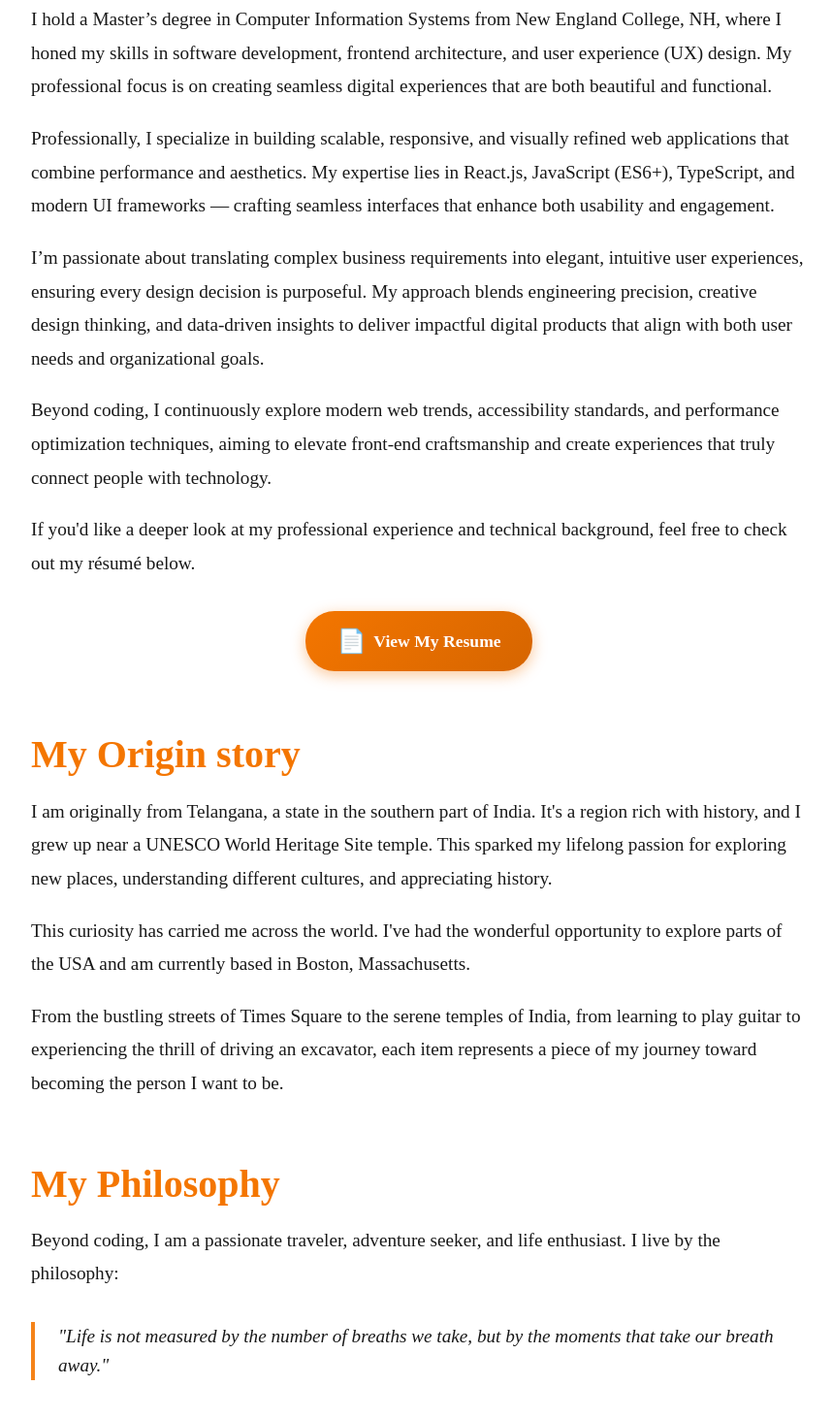
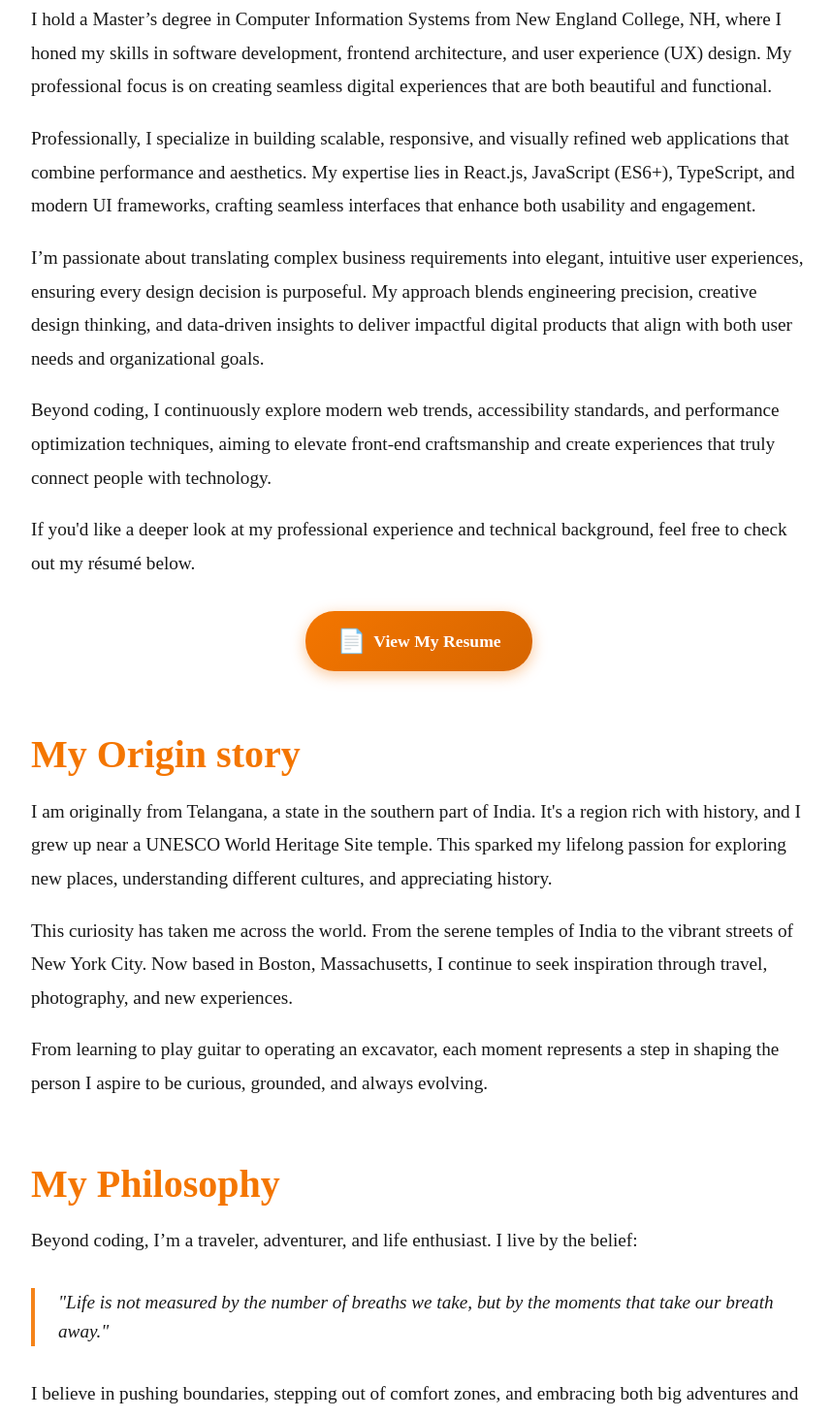
Before and after one commit to anudeepreddy702/Anudeep-Polepally, a React (Vite) app: page /about in a window 1280 px wide. Shown: the part 1160-2622 px from the top of the page at 97% size, without its empty margins (208-1067 px from the left). Built offline with nearby package versions, Linux system fonts and the light colour scheme.

Commit message:
fixed_about_intro

```diff
--- a/src/Group/Aboutsite.jsx
+++ b/src/Group/Aboutsite.jsx
@@ -8,7 +8,7 @@ function Aboutsite({ darkMode, toggleMode }) {
     <Navi darkMode={darkMode} toggleMode={toggleMode} />
       <SidebarMenu />
     <section className="about-site-section">
-      <h2 className="about-site-title">About This Site</h2>
+      <h2 className="about-site-title">Behind This Website</h2>
 
       <div className="site-info-grid">
         <div className="site-info-card">
--- a/src/Group/Homepage.jsx
+++ b/src/Group/Homepage.jsx
@@ -12,9 +12,9 @@ function Homepage({ darkMode, toggleMode }) {
       <div className="page-container">
         <section className="about-section">
           <div className="about-content">
-            <h2>About me & My origin story</h2>
+            <h2>Meet Anudeep</h2>
             <div className="about-intro">
-              <h3>Hi, I'm Anudeep Reddy  Polepally (Andy)!👋</h3>
+              <h3>Hi, I'm <strong>Anudeep Reddy  Polepally(Andy)!</strong>👋</h3>
 
               <p>I'm a Frontend Engineer with over 4 years of experience in crafting dynamic, responsive,
                 and user-centric web interfaces.
@@ -38,13 +38,13 @@ function Homepage({ darkMode, toggleMode }) {
                 My professional focus is on creating seamless digital experiences that are both beautiful and functional.</p>
               <p>
                 Professionally, I specialize in building scalable, responsive, and visually refined web applications that combine performance and aesthetics.
-                My expertise lies in React.js, JavaScript (ES6+), TypeScript, and modern UI frameworks — crafting seamless interfaces that enhance both usability and engagement.</p>
+                My expertise lies in React.js, JavaScript (ES6+), TypeScript, and modern UI frameworks, crafting seamless interfaces that enhance both usability and engagement.</p>
 
               <p>I’m passionate about translating complex business requirements into elegant, intuitive user experiences, ensuring every design decision is purposeful.
                 My approach blends engineering precision, creative design thinking, and data-driven insights to deliver impactful digital products that align with both user needs and organizational goals.</p>
 
               <p>Beyond coding, I continuously explore modern web trends, accessibility standards, and performance optimization techniques,
-                 aiming to elevate front-end craftsmanship and create experiences that truly connect people with technology.
+                aiming to elevate front-end craftsmanship and create experiences that truly connect people with technology.
               </p>
 
               <p>
@@ -69,21 +69,18 @@ function Homepage({ darkMode, toggleMode }) {
                 It's a region rich with history, and I grew up near a UNESCO World Heritage Site temple.
                 This sparked my lifelong passion for exploring new places, understanding different cultures, and appreciating history. </p>
 
-              <p>This curiosity has carried me across the world.
-                I've had the wonderful opportunity to explore parts of the USA and am currently based in <>Boston, Massachusetts.</>
+              <p>This curiosity has taken me across the world.
+                From the serene temples of India to the vibrant streets of New York City. Now based in Boston, Massachusetts, I continue to seek inspiration through travel, photography, and new experiences.
               </p>
               <p>
-                From the bustling streets of Times Square to the serene temples of India, from
-                learning to play guitar to experiencing the thrill of driving an excavator, each
-                item represents a piece of my journey toward becoming the person I want to be.
+                From learning to play guitar to operating an excavator, each moment represents a step in shaping the person I aspire to be curious, grounded, and always evolving.
               </p>
             </div>
 
             <div className="about-philosophy">
               <h3>My Philosophy</h3>
               <p>
-                Beyond coding, I am a passionate traveler, adventure seeker, and life enthusiast. I live by the philosophy:
-              </p>
+                Beyond coding, I’m a traveler, adventurer, and life enthusiast. I live by the belief:</p>
               <blockquote>
                 "Life is not measured by the number of breaths we take, but by the moments that
                 take our breath away."
@@ -113,7 +110,7 @@ function Homepage({ darkMode, toggleMode }) {
               </div>
             </div>
 
-          <div className="story-image-homepage">
+            <div className="story-image-homepage">
               <img
                 src="/IMG_6263.jpeg"
                 alt="Andy's camping in car"
@@ -130,7 +127,7 @@ function Homepage({ darkMode, toggleMode }) {
               </p>
               <p>
                 As I continue growing both personally and professionally, I aim to blend creativity with technology building experiences that inspire, empower, and bring people together.
-                 Every new step is a story in progress, and I’m excited to keep discovering, creating, and sharing what comes next.
+                Every new step is a story in progress, and I’m excited to keep discovering, creating, and sharing what comes next.
               </p>
               <p>
                 Join me on this journey, and let's inspire each other to live life without regrets!
```
